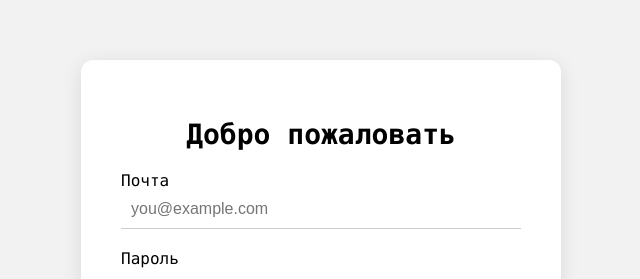
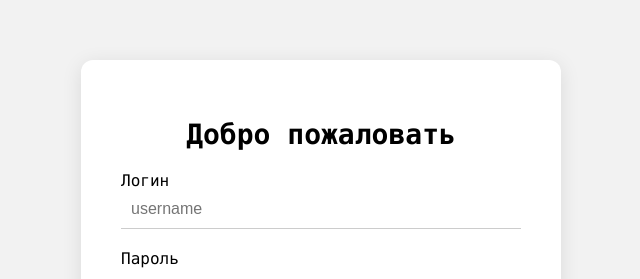
Before and after one commit to dellxdesq/RegistersProject, a React (Create React App) app in the folder RegistersProject/client-app/: page /auth in a window 1280 px wide. Shown: the part 142-421 px from the top of the page, without its empty margins (319-959 px from the left). Built offline with nearby package versions, Linux system fonts and the light colour scheme.

Commit message:
Feat: соединена страница авторизации с бэком

```diff
--- a/RegistersProject/client-app/src/Pages/Auth/index.jsx
+++ b/RegistersProject/client-app/src/Pages/Auth/index.jsx
@@ -4,12 +4,37 @@ import styles from "./styles";
 
 export default function LoginPage() {
     const navigate = useNavigate();
-    const [email, setEmail] = useState("");
+    const [username, setUsername] = useState("");
     const [password, setPassword] = useState("");
 
-    const handleLogin = (e) => {
+    const handleLogin = async (e) => {
         e.preventDefault();
-        navigate("/");
+
+        try {
+            const response = await fetch("https://localhost:8081/api/v1/auth/login", {
+                method: "POST",
+                headers: {
+                    "Content-Type": "application/json",
+                },
+                body: JSON.stringify({
+                    username,
+                    password,
+                }),
+            });
+
+            if (!response.ok) {
+                const errorText = "Введите правильные данные";
+                alert(errorText)
+                return;
+            }
+
+            const data = await response.json();
+            localStorage.setItem("auth_token", data.token);
+            navigate("/");
+        } catch (err) {
+
+            console.error(err);
+        }
     };
 
     return (
@@ -18,14 +43,14 @@ export default function LoginPage() {
                 <h1 style={styles.loginTitle}>Добро пожаловать</h1>
                 <form onSubmit={handleLogin}>
                     <div style={styles.formGroup}>
-                        <label htmlFor="email">Почта</label>
+                        <label htmlFor="username">Логин</label>
                         <input
-                            id="email"
-                            type="email"
-                            value={email}
-                            onChange={(e) => setEmail(e.target.value)}
+                            id="username"
+                            type="username"
+                            value={username}
+                            onChange={(e) => setUsername(e.target.value)}
                             required
-                            placeholder="you@example.com"
+                            placeholder="username"
                             style={styles.input}
                         />
                     </div>
```
